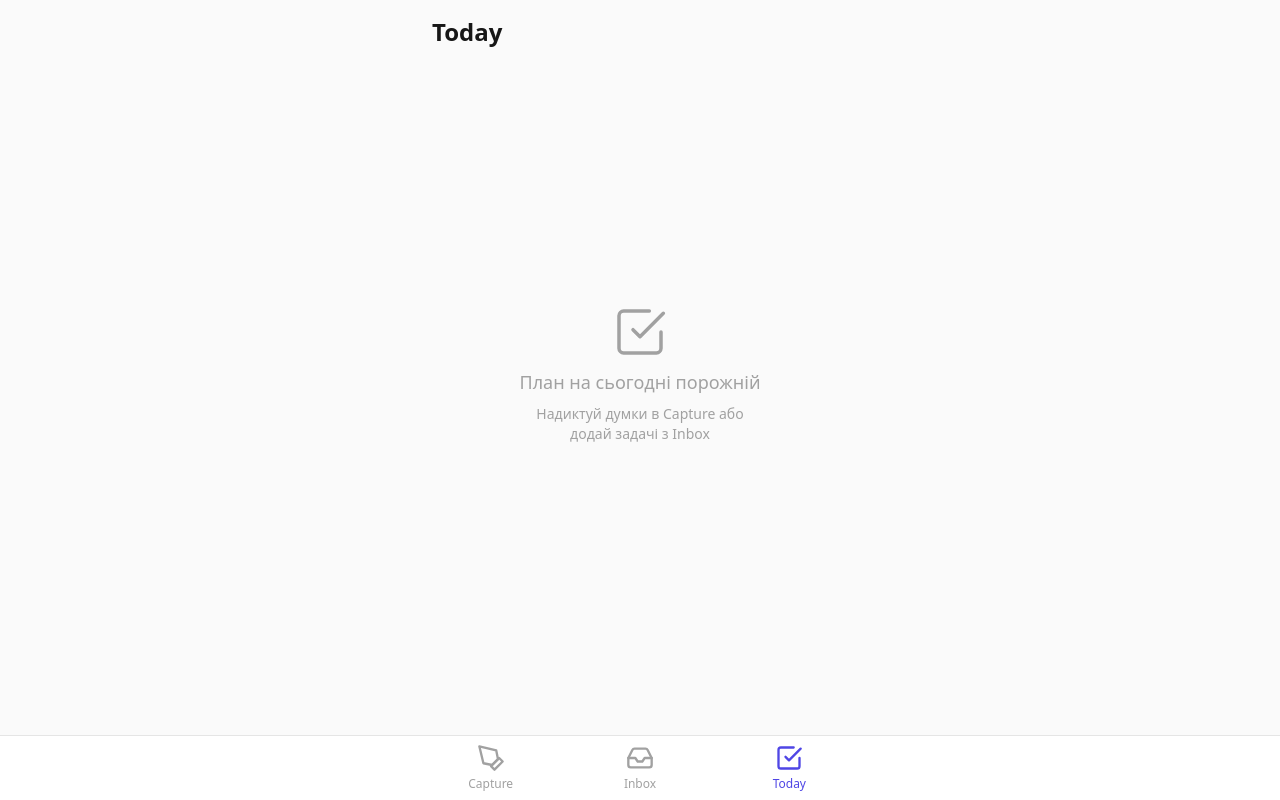
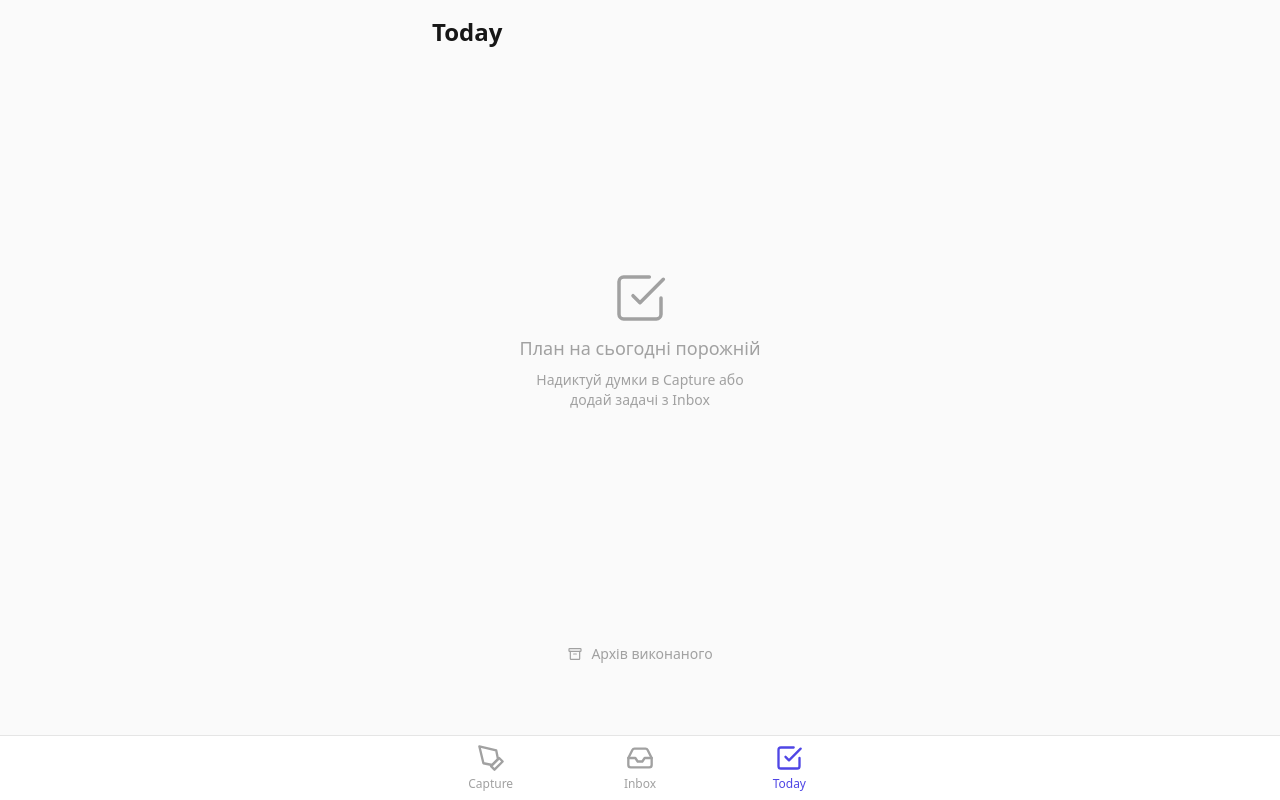
Before and after one commit to mykhailovanatasha/todo-app, a Next.js app: page /today in a window 1280 px wide. Built offline with nearby package versions, Linux system fonts and the light colour scheme.

Commit message:
Make archive link always visible in Today
Co-Authored-By: Claude Fable 5 <noreply@anthropic.com>

```diff
--- a/app/today/page.tsx
+++ b/app/today/page.tsx
@@ -149,14 +149,17 @@ export default function TodayPage() {
         </>
       )}
 
-      {archivedCount > 0 && (
-        <Link
-          href="/archive"
-          className="py-6 text-center text-sm text-neutral-400 underline underline-offset-2"
-        >
-          Архів виконаного ({archivedCount})
-        </Link>
-      )}
+      <Link
+        href="/archive"
+        className="mt-auto flex items-center justify-center gap-2 py-6 text-sm text-neutral-400 active:text-neutral-600"
+      >
+        <svg viewBox="0 0 24 24" fill="none" stroke="currentColor" strokeWidth="1.8" strokeLinecap="round" strokeLinejoin="round" className="h-4 w-4">
+          <rect x="3" y="4" width="18" height="4" rx="1" />
+          <path d="M5 8v11a1 1 0 001 1h12a1 1 0 001-1V8" />
+          <path d="M10 12h4" />
+        </svg>
+        Архів виконаного{archivedCount > 0 ? ` (${archivedCount})` : ""}
+      </Link>
     </div>
   );
 }
```
